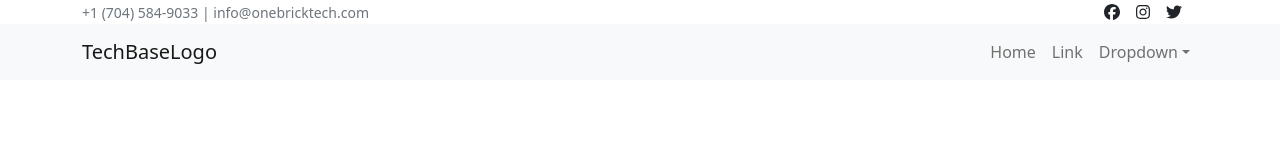
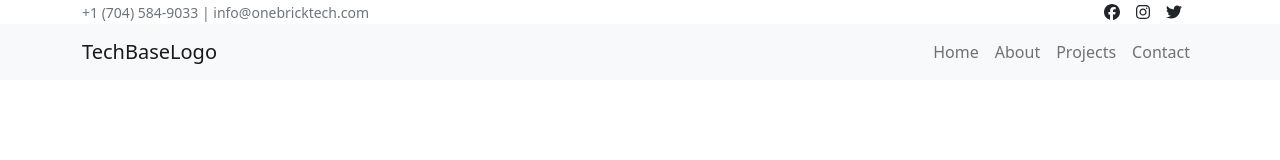
Before and after one commit to mylescodes/tech-base-ui, a React (Create React App) app: page / in a window 1280 px wide. Shown: the top 160 px of the page. Built offline with nearby package versions, Linux system fonts and the light colour scheme.

Commit message:
finished up v1 header

```diff
--- a/src/components/Home/Header.jsx
+++ b/src/components/Home/Header.jsx
@@ -25,18 +25,9 @@ export const Header = () => {
                     <Navbar.Collapse id="basic-navbar-nav">
                         <Nav className="ms-auto">
                             <Nav.Link href="#home">Home</Nav.Link>
-                            <Nav.Link href="#link">Link</Nav.Link>
-                            <NavDropdown title="Dropdown" id="basic-nav-dropdown">
-                                <NavDropdown.Item href="#action/3.1">Action</NavDropdown.Item>
-                                <NavDropdown.Item href="#action/3.2">
-                                    Another action
-                                </NavDropdown.Item>
-                                <NavDropdown.Item href="#action/3.3">Something</NavDropdown.Item>
-                                <NavDropdown.Divider />
-                                <NavDropdown.Item href="#action/3.4">
-                                    Separated link
-                                </NavDropdown.Item>
-                            </NavDropdown>
+                            <Nav.Link href="#link">About</Nav.Link>
+                            <Nav.Link href="#link">Projects</Nav.Link>
+                            <Nav.Link href="#link">Contact</Nav.Link>
                         </Nav>
                     </Navbar.Collapse>
                 </Container>
```
